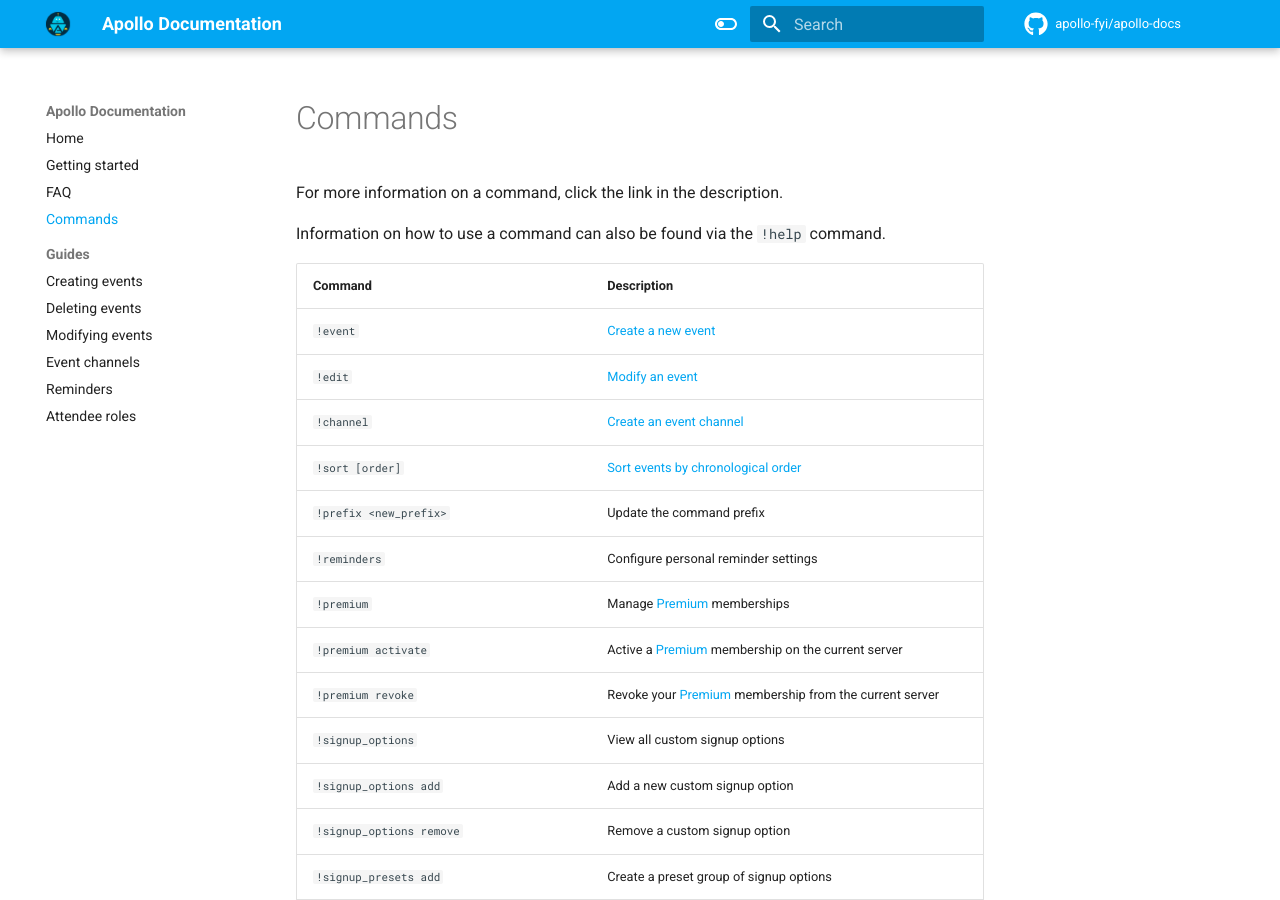
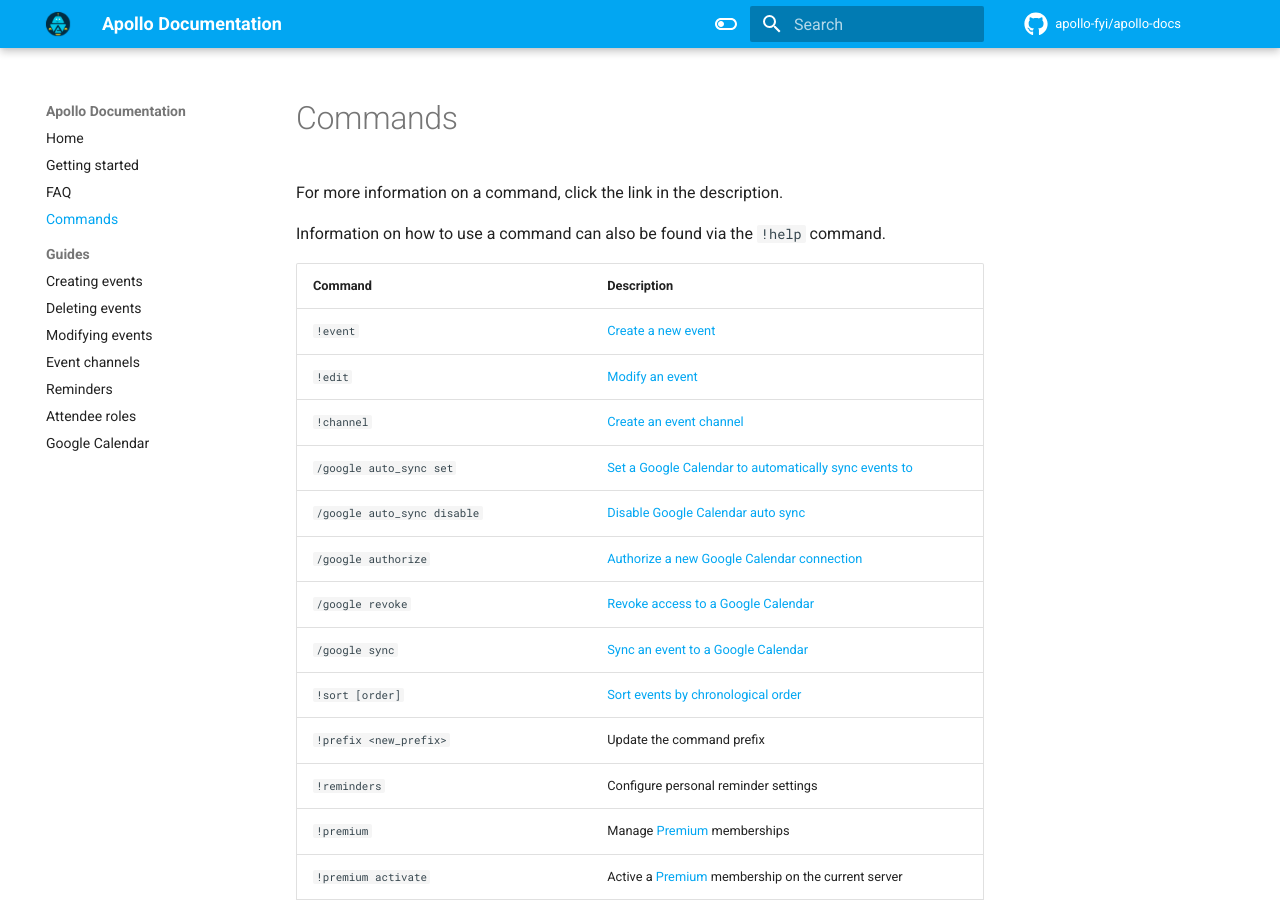
Before and after one commit to apollo-fyi/apollo-docs, an MkDocs documentation site: the page built from docs/commands.md, in a window 1280 px wide and 900 px high. Built offline with MkDocs 1.6.1 and Material for MkDocs 9.7.7, drawn with Linux system fonts in a browser that asks for light colours; comment, search, counter and statistics services are not loaded.

Commit message:
Add Google Calendar guide
Our base Google Calendar integration brings three new commands, which we
should ensure are properly documented.

```diff
--- a/docs/commands.md
+++ b/docs/commands.md
@@ -9,6 +9,11 @@ Information on how to use a command can also be found via the `!help` command.
 | `!event`                    | [Create a new event](./creating_events.md) |
 | `!edit`                     | [Modify an event](./modifying_events.md) |
 | `!channel`                  | [Create an event channel](./event_channels.md#create-an-event-channel) |
+| `/google auto_sync set`     | [Set a Google Calendar to automatically sync events to](./google_calendar.md#automatically-sync-events) |
+| `/google auto_sync disable` | [Disable Google Calendar auto sync](./google_calendar.md#automatically-sync-events) |
+| `/google authorize`         | [Authorize a new Google Calendar connection](./google_calendar.md#connect-a-calendar) |
+| `/google revoke`            | [Revoke access to a Google Calendar](./google_calendar.md#disconnect-a-calendar) |
+| `/google sync`              | [Sync an event to a Google Calendar](./google_calendar.md#syncing-events) |
 | `!sort [order]`             | [Sort events by chronological order](./event_channels.md#sort-an-event-channel) |
 | `!prefix <new_prefix>`      | Update the command prefix |
 | `!reminders`                | Configure personal reminder settings |
--- a/mkdocs.yml
+++ b/mkdocs.yml
@@ -49,3 +49,4 @@ nav:
     - Event channels: 'event_channels.md'
     - Reminders: 'reminders.md'
     - Attendee roles: 'attendee_roles.md'
+    - Google Calendar: 'google_calendar.md'
```
Also changed, not shown: docs/google_calendar.md (added, +60 -0 lines), docs/assets/google/authorize.png (added), docs/assets/google/sync.gif (added).
